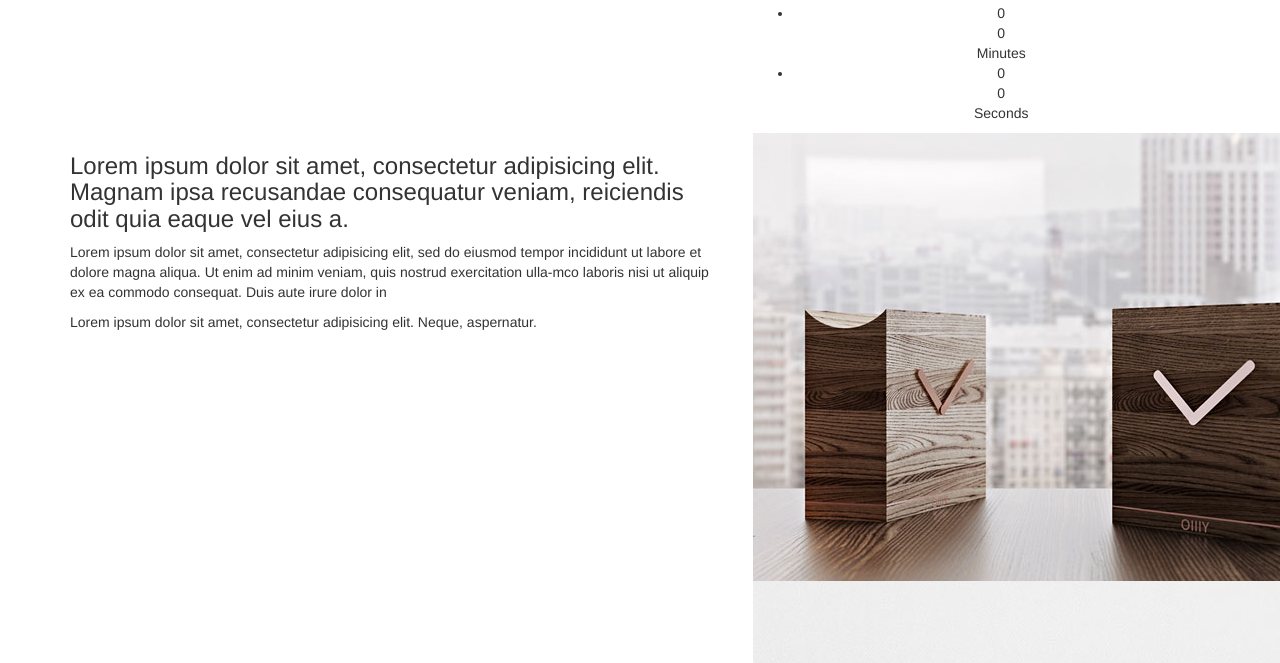
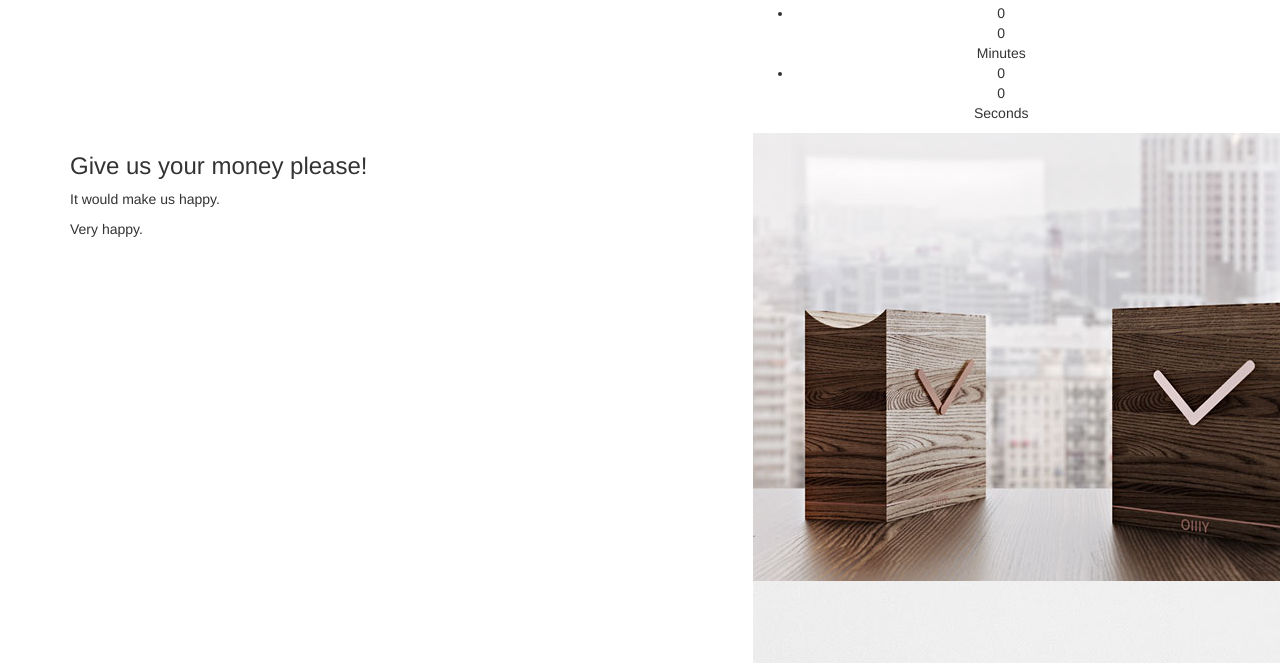
Before and after one commit to Warjumper/cpnt-201-a2-infinity, a plain HTML site: page index.html in a window 1280 px wide. Shown: the part 137-800 px from the top of the page. Drawn offline with nearby package versions, Linux system fonts and the light colour scheme; files that its build step writes are made by us from their sources; a script that the page names is missing; files whose address does not match are found by name; a web font is replaced by a local one.

Commit message:
changed p in a few places

```diff
--- a/index.html
+++ b/index.html
@@ -135,11 +135,11 @@
                     <div class="col-md-7 col-sm-12 wow fadeInLeft">
                         <div class="content">
                         	<div class="sub-heading">
-                        		<h3>Lorem ipsum dolor sit amet, consectetur adipisicing elit. Magnam ipsa recusandae consequatur veniam, reiciendis odit quia eaque vel eius a.</h3>
+                        		<h3>Give us your money please!</h3>
                         	</div>
-                            <p>Lorem ipsum dolor sit amet, consectetur adipisicing elit, sed do eiusmod tempor incididunt ut labore et dolore magna aliqua. Ut enim ad minim veniam, quis nostrud exercitation ulla-mco laboris nisi ut aliquip ex ea commodo consequat. Duis aute irure dolor in</p>
+                            <p>It would make us happy.</p>
                             <p>
-                                Lorem ipsum dolor sit amet, consectetur adipisicing elit. Neque, aspernatur.
+                                Very happy.
                             </p>
 
                         </div>
```
